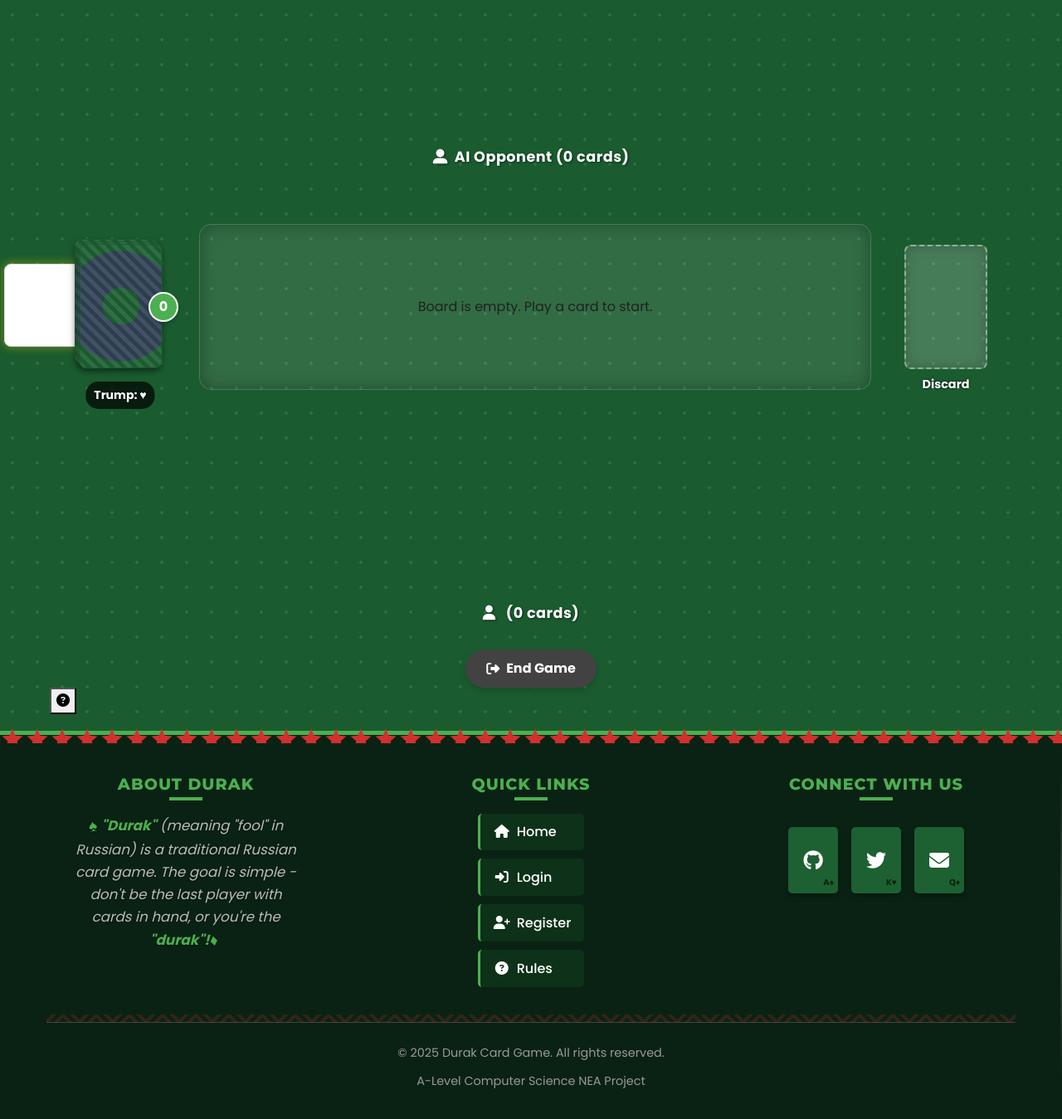
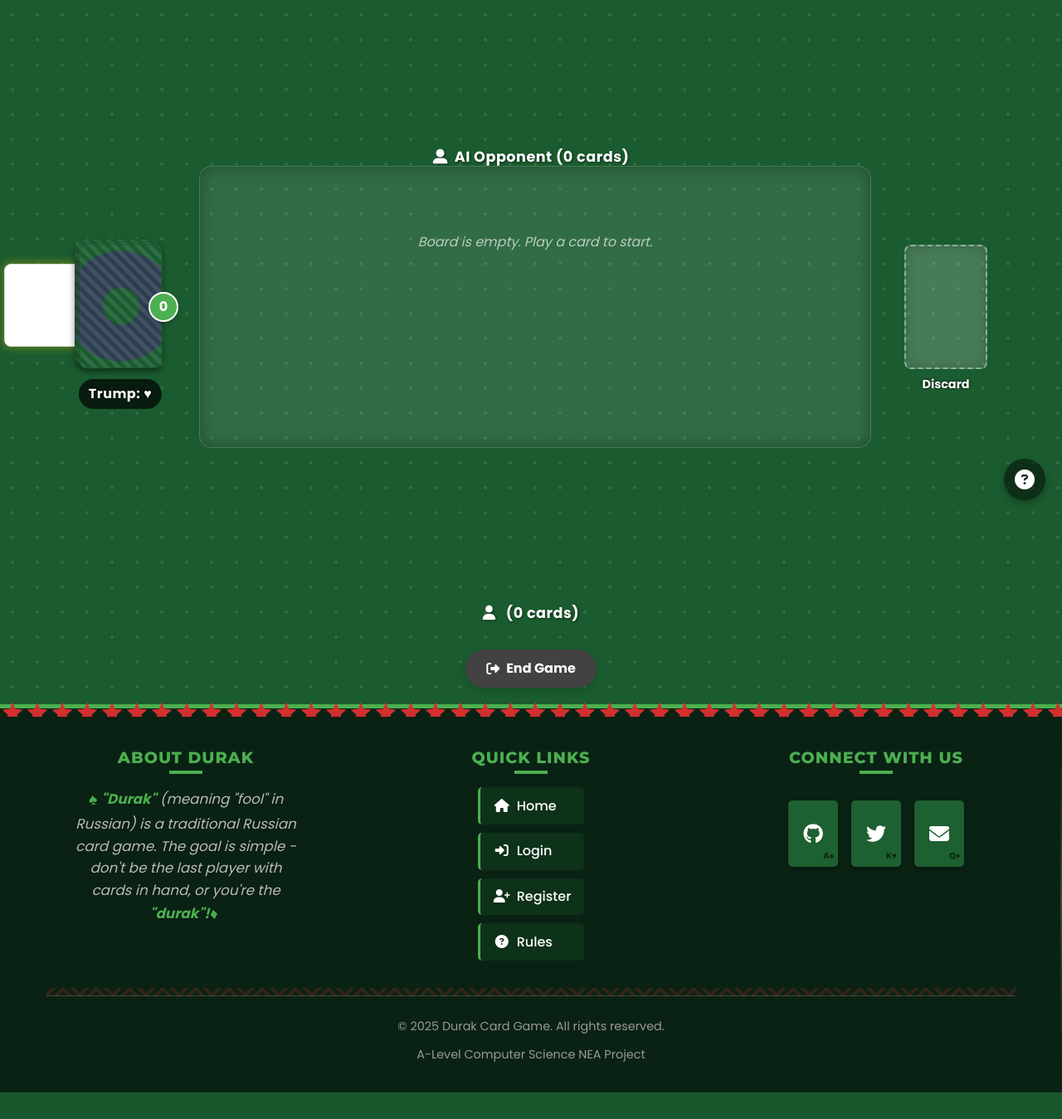
Before and after one commit to VasylFId/-durak-card-game-, a Flask app: template app/templates/game/game.html in a window 1280 px wide. Shown: the part 177-1526 px from the top of the page at 83% size. After the commit the page ends 1494 px from the top, so only its background shows below. Run offline with Flask 3, Linux system fonts and the light colour scheme; the template is opened without the code that fills it, so the values that code supplies are empty; some libraries are stand-ins or nearby versions.

Commit message:
Update game.css

```diff
--- a/app/static/css/game.css
+++ b/app/static/css/game.css
@@ -123,13 +124,15 @@ body.game-page::before {
     padding: 0 30px;
 }
 
-/* Board area styling */
+/* Board area styling with defined card positions */
 .board-area {
-    display: flex;
-    flex-wrap: wrap;
-    justify-content: center;
+    display: grid;
+    grid-template-columns: repeat(3, 1fr);
+    grid-template-rows: repeat(2, 1fr);
+    gap: 15px;
+    justify-items: center;
     align-items: center;
-    min-height: 200px;
+    min-height: 340px; /* Increased height for 2 rows */
     background-color: rgba(255, 255, 255, 0.1);
     border-radius: 15px;
     padding: 20px;
@@ -138,6 +141,33 @@ body.game-page::before {
     flex: 1;
     margin: 0 40px;
     position: relative;
+}
+
+/* Individual board positions */
+.board-position {
+    width: 120px;
+    height: 160px;
+    position: relative;
+    border: 1px dashed rgba(255, 255, 255, 0.2);
+    border-radius: 8px;
+    display: flex;
+    justify-content: center;
+    align-items: center;
+}
+
+.empty-board-indicator {
+    animation: pulse 2s infinite;
+    color: rgba(255, 255, 255, 0.7);
+    font-style: italic;
+    text-align: center;
+    width: 100%;
+    grid-column: 1 / span 3;
+}
+
+@keyframes pulse {
+    0% { opacity: 0.5; }
+    50% { opacity: 1; }
+    100% { opacity: 0.5; }
 }
 
 /* Deck styling with correct positioning */
@@ -262,43 +263,11 @@ body.game-page::before {
     font-weight: bold;
     text-shadow: 0 0 3px black;
     background-color: rgba(0, 0, 0, 0.7);
-    padding: 5px 10px;
-    border-radius: 15px;
+    padding: 5px 12px;
+    border-radius: 20px;
     white-space: nowrap;
     z-index: 11;
-    font-size: 14px;
-}
-
-/* Trump card glow effect */
-@keyframes trumpGlow {
-    0% {
-        box-shadow: 0 0 8px 2px rgba(255, 215, 0, 0.3);
-    }
-    50% {
-        box-shadow: 0 0 15px 5px rgba(255, 215, 0, 0.5);
-    }
-    100% {
-        box-shadow: 0 0 8px 2px rgba(255, 215, 0, 0.3);
-    }
-}
-
-.trump-card {
-    animation: trumpGlow 2s infinite;
-}
-
-.trump-indicator {
-    position: absolute;
-    bottom: -40px;
-    left: 50%;
-    transform: translateX(-50%);
-    color: white;
-    font-weight: bold;
-    text-shadow: 0 0 3px black;
-    background-color: rgba(0, 0, 0, 0.7);
-    padding: 5px 10px;
-    border-radius: 15px;
-    white-space: nowrap;
-    z-index: 11;
+    letter-spacing: 0.5px;
 }
 
 /* Discard pile styling */
@@ -446,8 +385,44 @@ body.game-page::before {
 
 .btn-end:hover {
     background-color: #212121;
+}
+
+/* Game help button styling */
+.game-help {
+    position: fixed;
+    bottom: 20px;
+    right: 20px;
+    z-index: 100;
+}
+
+.btn-help {
+    width: 50px;
+    height: 50px;
+    border-radius: 50%;
+    background-color: rgba(0, 0, 0, 0.5);
+    color: white;
+    display: flex;
+    justify-content: center;
+    align-items: center;
+    font-size: 24px;
+    cursor: pointer;
+    border: none;
+    box-shadow: 0 4px 8px rgba(0, 0, 0, 0.3);
+    transition: all 0.3s ease;
+}
+
+.btn-help:hover {
+    background-color: rgba(0, 0, 0, 0.7);
     transform: translateY(-3px);
-    box-shadow: 0 6px 12px rgba(0, 0, 0, 0.2);
+    box-shadow: 0 6px 12px rgba(0, 0, 0, 0.4);
+}
+
+.btn-help i {
+    transition: transform 0.3s ease;
+}
+
+.btn-help:hover i {
+    transform: rotate(15deg);
 }
 
 /* Game message notifications */
```
Also changed, not shown: other parts of app/static/css/game.css (+77 -144 lines).
